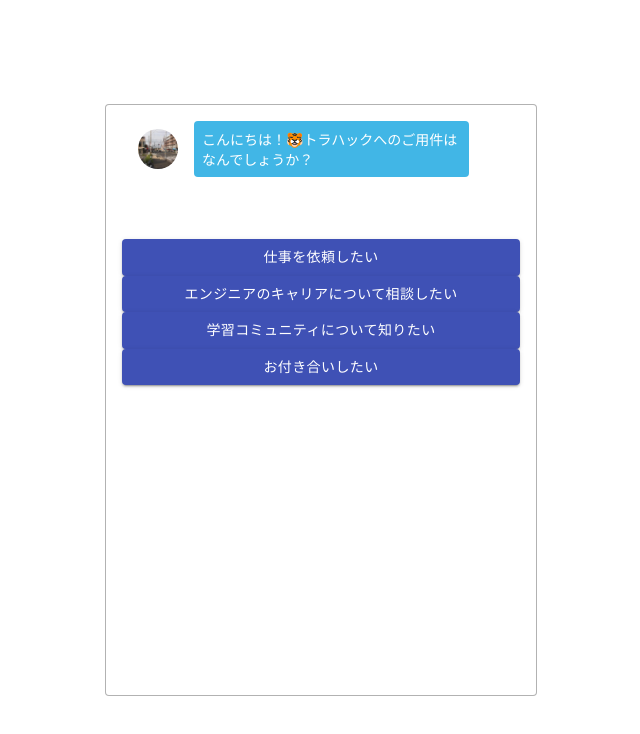
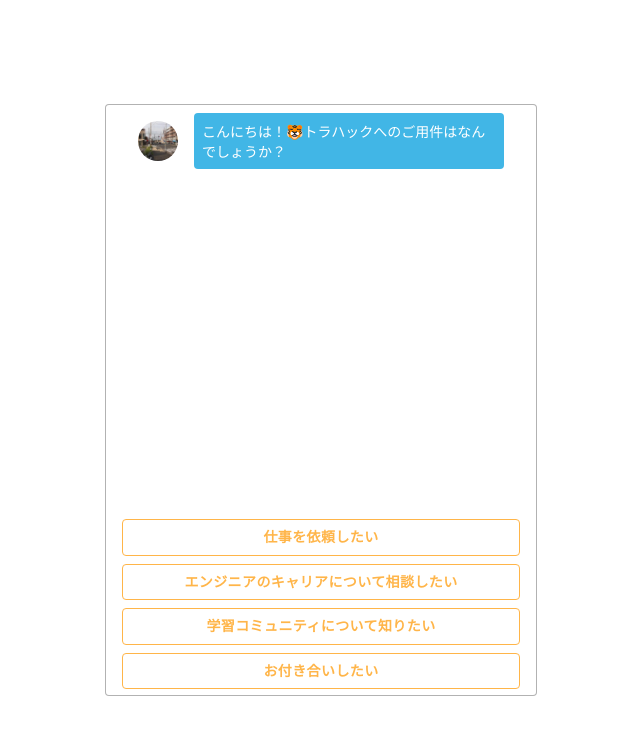
Before and after one commit to asakura1041/react_chat_bot, a React (Create React App) app: page / in a window 1280 px wide. Shown: the top 734 px of the page, without its empty margins (319-959 px from the left). Built offline with nearby package versions, Linux system fonts and the light colour scheme.

Commit message:
fix: css整頓

```diff
--- a/src/components/Answer.jsx
+++ b/src/components/Answer.jsx
@@ -1,18 +1,29 @@
 import React from 'react';
-import { makeStyles } from '@material-ui/core/styles';
+import { makeStyles, createStyles } from '@material-ui/core/styles';
 import Button from '@material-ui/core/Button';
 
-const useStyles = makeStyles((theme) => ({
-  root: {
-
-  },
-}));
+const useStyles = makeStyles(() => (
+  createStyles({
+    "button": {
+      borderColor: "#FFB549",
+      color: "#FFB549",
+      fontWeight: 600,
+      marginBottom: '8px',
+      "&:hover": {
+        backgroundColor: '#FFB549',
+        color: '#fff'
+      }
+    }
+  })
+));
 
 const Answer = (props) => {
-  // const classes = useStyles();
+  const classes = useStyles();
 
   return(
-      <Button variant="contained" color="primary" onClick={() => props.select(props.content, props.nextId)}>
+      <Button
+        className={classes.button}
+        variant="outlined" onClick={() => props.select(props.content, props.nextId)}>
         {props.content}
       </Button>
   )
--- a/src/components/Chats.jsx
+++ b/src/components/Chats.jsx
@@ -1,24 +1,23 @@
 import React from "react";
-import { makeStyles } from '@material-ui/core/styles';
+import { makeStyles, createStyles } from '@material-ui/core/styles';
 import List from '@material-ui/core/List';
 import {Chat} from './index';
 
-const useStyles = makeStyles((theme) => ({
-  root: {
-    width: '100%',
-    maxWidth: '36ch',
-    backgroundColor: theme.palette.background.paper,
-  },
-  inline: {
-    display: 'inline',
-  },
-}));
+const useStyles = makeStyles(() => (
+  createStyles({
+    "chats": {
+      height: 400,
+      padding: '0',
+      overflow: 'auto'
+    }
+  })
+));
 
 const Chats = (props) => {
   const classes = useStyles();
 
   return(
-    <List className={classes.root}>
+    <List className={classes.chats}>
       {props.chats.map((chat, index) => {
         // console.log(chat)
         return <Chat text={chat.text} type={chat.type} key={index.toString()}/>
```
